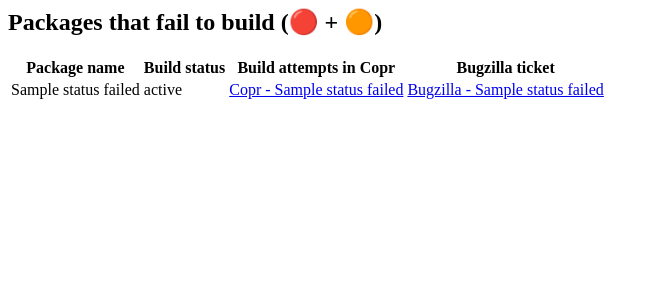
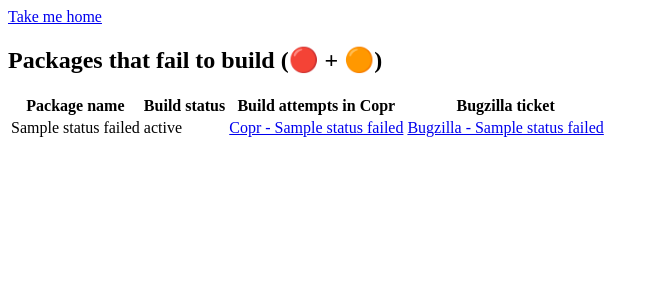
Before and after one commit to befeleme/fedora-python-rebuild-status, a Flask app: template templates/failures.html in a window 1280 px wide. Shown: the top 300 px of the page, without its empty margins (0-659 px from the left). Run offline with Flask 3, Linux system fonts and the light colour scheme; the template is opened without the code that fills it: most values are stand-ins (such as "Sample title", 1, 10 or a date in 2020); parts of the project's set-up code (start-up, migrations or seed data) failed here and were passed over; some libraries are stand-ins or nearby versions.

Commit message:
Make it possible to get back to the homepage

```diff
--- a/templates/failures.html
+++ b/templates/failures.html
@@ -3,6 +3,7 @@
         <title>Fedora - Python 3.13 failed to build breakdown</title>
     </head>
     <body>
+        <a href="{{ url_for('index') }}">Take me home</a><br>
         <h2>Packages that fail to build (🔴 + 🟠)</h2>
 
         <table>
--- a/templates/maintainers.html
+++ b/templates/maintainers.html
@@ -6,6 +6,7 @@
     tr:hover {background-color: #daecec;}
     </style>
     <body>
+        <a href="{{ url_for('index') }}">Take me home</a><br>
         <h2>All packages grouped by package maintainer</h2>
 
         <p><u>Legend</u><br>
--- a/templates/packages.html
+++ b/templates/packages.html
@@ -3,6 +3,7 @@
         <title>Fedora - Python 3.13 rebuild: sorted by package name</title>
     </head>
     <body>
+        <a href="{{ url_for('index') }}">Take me home</a><br>
         <h2>All packages sorted by package name</h2>
 
         <p><u>Legend</u><br>
```
